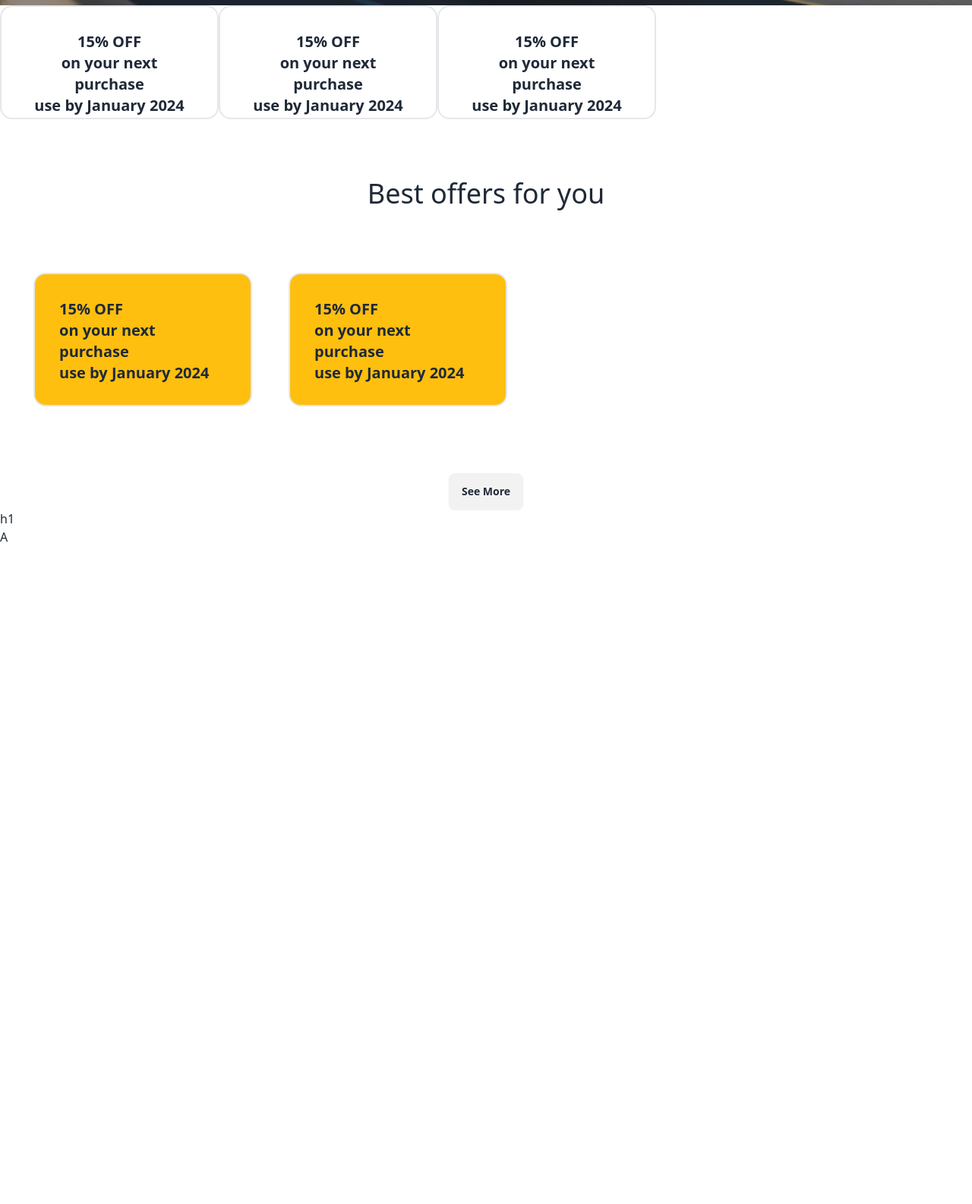
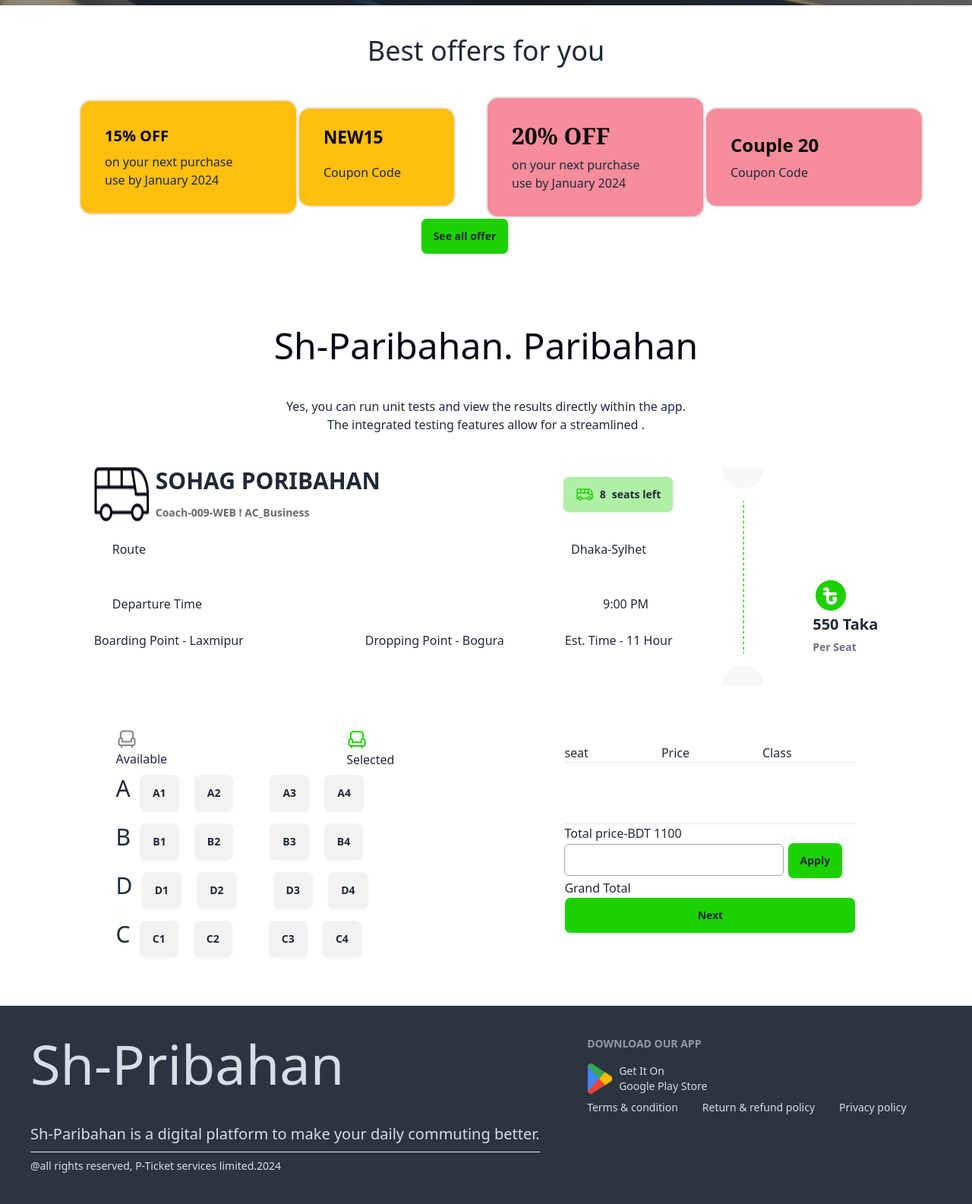
Before and after one commit to Mridul5300/Assainment-5, a plain HTML site: page index.html in a window 1280 px wide. Shown: the part 861-2446 px from the top of the page at 76% size. Before the commit the page ends 1580 px from the top, so only its background shows below. Drawn offline with nearby package versions, Linux system fonts and the light colour scheme.

Commit message:
java script problem commit

```diff
--- a/index.html
+++ b/index.html
@@ -1,26 +1,30 @@
 <!DOCTYPE html>
 <html lang="en">
+
 <head>
   <meta charset="UTF-8">
   <meta name="viewport" content="width=device-width, initial-scale=1.0">
   <title>Bus Tecket</title>
   <link rel="stylesheet" href="style.css">
-
   <!-- Tailwind and diasy Ui -->
   <link href="https://cdn.jsdelivr.net/npm/daisyui@4.7.2/dist/full.min.css" rel="stylesheet" type="text/css" />
   <script src="https://cdn.tailwindcss.com"></script>
 
 </head>
+
 <body class="mx-auto container">
   <header>
     <!-- Nav bar section -->
-        <section>
+    <section class=>
       <div class="Raleway">
         <div class="navbar bg-base-100">
           <div class="navbar-start">
             <div class="dropdown">
               <div tabindex="0" role="button" class="btn btn-ghost lg:hidden">
-                          <svg xmlns="http://www.w3.org/2000/svg" class="h-5 w-5" fill="none" viewBox="0 0 24 24" stroke="currentColor"><path stroke-linecap="round" stroke-linejoin="round" stroke-width="2" d="M4 6h16M4 12h8m-8 6h16" /></svg>
+                <svg xmlns="http://www.w3.org/2000/svg" class="h-5 w-5" fill="none" viewBox="0 0 24 24"
+                  stroke="currentColor">
+                  <path stroke-linecap="round" stroke-linejoin="round" stroke-width="2" d="M4 6h16M4 12h8m-8 6h16" />
+                </svg>
               </div>
               <ul tabindex="0" class="menu menu-sm dropdown-content mt-3 z-[1] p-2 shadow bg-base-100 rounded-box w-52">
                 <li><a>Home</a></li>
@@ -47,124 +51,282 @@
     </section>
     <!-- banner section -->
     <section class="">
-            <div>
+      <div class="">
         <div class="hero min-h-screen" style="background-image: url(images/banner.png);">
           <div class="hero-overlay"></div>
           <div class="hero-content text-center text-neutral-content">
             <div class="max-w-md">
               <h1 class="mb-5 font-bold Raleway">End-to-End Travel with <h1>
-                        <p class="mb-5">Yes, you can run unit tests and view the results directly within the app. The integrated testing features allow for a streamlined .</p>
-                        <button class="btn btn-primary">Get Started</button>
+                  <p class="mb-5">Yes, you can run unit tests and view the results directly within the app. The
+                    integrated testing features allow for a streamlined .</p>
+                  <a class="bg-[#1DD100] btn" href="#ticket">Buy Tickets</a>
             </div>
           </div>
-                  </div>
-                 <div>
-
         </div>
       </div>
     </section>
     <!-- challange section -->
-        <section class="text-center">
-            <!-- 1st part -->
+    <!-- <section class="m-auto">
+        <div class="stats stats-vertical lg:stats-horizontal shadow">
+
+          <div class="stat">
            <div class="flex">
+            <img src="images/people.png" alt="">
+            <div class="stat-title">Downloads</div>
+          </div>
+          <div class="stat">
+            <div class="stat-title">New Users</div>
+            <div class="stat-value">4,200</div>
+            <div class="stat-desc">↗︎ 400 (22%)</div>
+          </div>
+
+          <div class="stat">
+            <div class="stat-title">New Registers</div>
+            <div class="stat-value">1,200</div>
+            <div class="stat-desc">↘︎ 90 (14%)</div>
+          </div>
+
+        </div> -->
+
+    </section>
+  </header>
+  <main>
+    <section>
+      <h1 class="text-center p-10 text-4xl font-medium">Best offers for you</h1>
+      <!-- 1st part-->
+      <div class="flex-col-2 lg:flex items-center justify-center">
         <!-- first cupon card -->
-                <div class="flex rounded-lg">
-                    <div class="card w-72 h-4/5 bg-base-100 border-2">
+        <div class="flex rounded-lg lg:pl-10">
+          <div class="card w-72 h-4/5 bg-[#FFBF0F] border-2">
             <div class="card-body">
-                          <h2 class="card-title">15% OFF
-                            <br>
-                            on your next purchase
+              <h2 class="card-title text-xl text-black font-bold">15% OFF</h2>
+              <p> on your next purchase
                 <br>
                 use by January 2024</h2>
-                          <p></p>
+              </p>
+            </div>
+
+          </div>
+        </div>
+        <!--cupon -->
+        <div class="flex rounded-lg bottom-52">
+          <div class="card w-52 h-4/5  bg-[#FFBF0F] border-2">
+            <div class="card-body">
+              <h2 class="card-title text-black font-serif,inter font-bold text-3xl"><sub>NEW15</sub>
+              </h2>
+              <br>
+              <p>Coupon Code</p>
+            </div>
+
+          </div>
+        </div>
+        <!-- 2nd cuppon card -->
+        <div class="flex rounded-lg  lg:pl-10">
+          <div class="card w-72 h-4/5 bg-[#F78C9C] border-2">
+            <div class="card-body">
+              <h1 class="card-title font-serif Inter text-black font-bold text-3xl">20% OFF</h1>
+              <p class="">on your next purchase
+                <br>
+                use by January 2024
+              </p>
             </div>
 
           </div>
         </div>
         <!-- cupon -->
         <div class="flex rounded-lg">
-                    <div class="card w-72 h-4/5 bg-base-100 border-2">
+          <div class="card w-72 h-4/5 bg-[#F78C9C] border-2">
             <div class="card-body">
-                          <h2 class="card-title">15% OFF
-                            <br>
-                            on your next purchase
-                            <br>
-                            use by January 2024</h2>
-                          <p></p>
+              <h2 class="card-title text-2xl font-serif-Raleway	 text-black font-bold">Couple 20</h2>
+              <p>Coupon Code</p>
             </div>
 
           </div>
         </div>
-            <!-- second cupon card -->
-            <div class="flex rounded-lg">
-                <div class="card w-72 h-4/5 bg-base-100 border-2">
-                    <div class="card-body">
-                      <h2 class="card-title">15% OFF
+      </div>
+      <div class="text-center pr-32 lg:pr-14 pb-14">
+        <button class="btn bg-[#1DD100]">See all offer</button>
+      </div>
+    </section>
+    <!-- ticket -->
+    <section id="ticket">
+      <!-- ticket part -->
+      <h1 class="text-center text-5xl text-[#030712] pt-10">Sh-Paribahan. Paribahan</h1>
+      <p class="text-center p-11">Yes, you can run unit tests and view the results directly within the app.
         <br>
-                        on your next purchase
+        The integrated testing features allow for a streamlined .
+      </p>
+      <div class="lg:flex  justify-center gap-16 lg:h-72  rounded-lg">
+        <div>
+          <div class="flex gap-60 items-center">
+            <div>
+              <div class="flex gap-2">
+                <img class="" src="images/bus-logo.png" alt="">
+                <h1 class="text-3xl font-black">SOHAG PORIBAHAN
                   <br>
-                        use by January 2024</h2>
-                      <p></p>
+                  <span class="text-sm text-[#03071299]">Coach-009-WEB ! AC_Business</span>
+                </h1>
+              </div>
+            </div>
+            <button  class="btn bg-[#1cd10059] flex items-center"><img src="images/bus-icon.png" alt=""><span id="seat-count" >8</span> seats
+              left</button>
+          </div>
+          <div class=" flex p-6 space-x-96">
+            <h1 class="mr-44">Route</h1>
+            <h4 class="">Dhaka-Sylhet</h4>
+          </div>
+          <div class=" flex space-x-96 p-6 ">
+            <h1 class="mr-36">Departure Time</h1>
+            <h4>9:00 PM</h4>
+          </div>
+          <div class="flex space-x-20">
+            <h1 class="mr-20">Boarding Point - Laxmipur</h1>
+            <h4 class="">Dropping Point - Bogura</h4>
+            <h2 class="">Est. Time - 11 Hour</h2>
+          </div>
+        </div>
+        <img src="images/info-devider.png" alt="">
+        <div>
+          <div class="pt-36 justify-center items-center">
+            <div>
+              <img src="images/fare.png" alt="">
+              <h2 class="text-xl font-bold">550 Taka
+                <br>
+                <span class="text-sm text-[#2d3446b3]">Per Seat</span>
+              </h2>
+            </div>
+          </div>
+        </div>
+      </div>
+    </section>
+    <!--sit section  -->
+    <section>
+      <div class="flex m-14 justify-center gap-52">
+        <!-- sit start -->
+
+        <div class="items-center justify-center">
+          <div class="flex space-x-48 mr-4">
+            <h1 class="mr-11"><img src="images/seat-gray.png" alt="">Available</h1>
+            <h1 class="mr-11"><img src="images/seat-green.png" alt="">Selected</h1>
+          </div>
+          <!-- sit star part -->
+          <div class="flex space-x-8">
+            <div>
+              <button class="text-3xl">A</button>
+              <button class=" add-button btn m-2">A1</button>
+              <button class="add-button btn m-2">A2</button>
+            </div>
+            <div class="order-2">
+              <button class="add-button btn  m-2">A3</button>
+              <button class="add-button btn m-2">A4</button>
+            </div>
+          </div>
+          <div class="flex space-x-8">
+            <div>
+              <button class="text-3xl">B</button>
+              <button class="add-button btn m-2">B1</button>
+              <button class="add-button btn m-2">B2</button>
+            </div>
+            <div class="order-2">
+              <button class="add-button btn m-2">B3</button>
+              <button class="add-button btn m-2">B4</button>
+            </div>
+          </div>
+          <div class="flex space-x-8">
+            <div>
+              <button class="text-3xl">D</button>
+              <button class="add-button btn m-2">D1</button>
+              <button class="add-button btn m-2">D2</button>
+            </div>
+            <div class="order-2">
+              <button class="add-button btn m-2">D3</button>
+              <button class="add-button btn m-2">D4</button>
+            </div>
+          </div>
+          <div class="flex space-x-8">
+            <div>
+              <button class="text-3xl">C</button>
+              <button class="add-button btn m-2">C1</button>
+              <button class="add-button btn m-2">C2</button>
+            </div>
+            <div class="order-2">
+              <button class="add-button btn m-2">C3</button>
+              <button class="add-button btn m-2">C4</button>
+            </div>
           </div>
 
+        <!-- sit end -->
+          </div>
+        <div id="" class="pt-5">
+          <div class="flex  space-x-24">
+            <h1 class="3xl">seat</h1>
+            <h2 class="3xl">Price</h2>
+            <h3 class="3xl">Class</h2>
+          </div>
+          <hr/>
+          <div
+          id="selected-ticket-container"
+          class="selected-ticket-container"
+          ></div>
+          <div>
+            <div class="p-4 w-52 h-20">
+              <div class="text-center"></div>
+            </div>
+            <hr/>
+            <h2 class="space-x-10">Total price-BDT<span id="total-cost"> 1100</span></h2>
+            <div>
+              <input type="text"
+                class="border border-gray-400 rounded-md py-2 px-4 focus:outline-none focus:border-blue-500  pr-10">
+              <button  onclick="" class="btn bg-[#1DD100]">Apply</button>
+            </div>
+            <h3>Grand Total</h3>
+            <a href="#my_modal_8" class="btn bg-[#1DD100] w-96">Next</a>
+
+            <div class="modal" role="dialog" id="my_modal_8">
+              <div class="modal-box m-36">
+                <img class="" src="images/success.png" alt="">
+                <h3 class="font-bold text-lg">SUCCESS</h3>
+                <p class="py-4">Thank you for Booking Our Bus Seats.
+                  We are working hard to find the best service and deals for you.
+                  Shortly you will find a confirmation in your email.</p>
+                <div class="modal-action">
+                <a href="#" class="btn">Continue</a>
+                </div>
               </div>
             </div>
           </div>
         </div>
       </div>
     </section>
-    </header>
-    <main>
-        <section>
-            <h1 class="text-center p-10 text-4xl font-medium">Best offers for you</h1>
-            <!-- 1st part  -->
-             <div class="flex p-11">
-                <!-- first cupon card -->
-                <div class="flex rounded-lg">
-                    <div class="card w-72 h-4/5 bg-[#FFBF0F] border-2">
-                        <div class="card-body">
-                          <h2 class="card-title">15% OFF
-                            <br>
-                            on your next purchase
-                            <br>
-                            use by January 2024</h2>
-                          <p></p>
+  </main>
+  <footer>
+    <div>
+      <footer class="footer p-10 bg-neutral text-neutral-content">
+        <aside>
+          <p class="text-7xl">Sh-Pribahan<br><span class="text-xl">Sh-Paribahan is a digital platform to make your daily
+              commuting better.</span></p>
+          <hr class="h-full w-full">
+          @all rights reserved, P-Ticket services limited.2024
+        </aside>
+        <nav>
+          <h6 class="footer-title">Download our app</h6>
+          <div class="grid grid-flow-col gap-4">
+            <div class="flex gap-2">
+              <img src="images/playstore.png" alt="">
+              <a>Get It On <br> Google Play Store</a>
+            </div>
+            <hr class="h-full w-full">
           </div>
 
+          <div class="flex gap-8">
+            <h1>Terms & condition</h1>
+            <h1>Return & refund policy</h1>
+            <h1>Privacy policy</h1>
           </div>
+        </nav>
+      </footer>
     </div>
-             <img src="images/cupon-devider.png" alt="">
-                <!-- cupon -->
-                <div class="flex rounded-lg">
-                    <div class="card w-72 h-4/5  bg-[#FFBF0F] border-2">
-                        <div class="card-body">
-                          <h2 class="card-title">15% OFF
-                            <br>
-                            on your next purchase
-                            <br>
-                            use by January 2024</h2>
-                          <p></p>
-              </div>
-
-        </div>
-            </div>
-        </div>
-        </div>
-       <div class="text-center">
-         <button class="btn">See More</button>
-        </div>
-        </section>
-            <!-- ticket -->
-        <section>
-            h1
-            <div>
-                <h1>A</h1>
-            </div>
-        </section>
-    </main>
-
-    <footer>
-
   </footer>
 </body>
+<script src="scripsts/script.js"></script>
 </html>
```
Also changed, not shown: scripsts/script.js (+49 -0 lines), images/Vector.png (added). Lines whose indentation alone changed are shown as unchanged.
